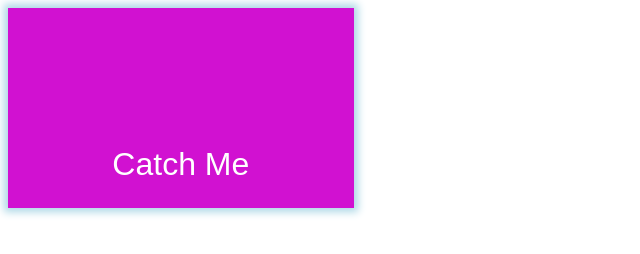
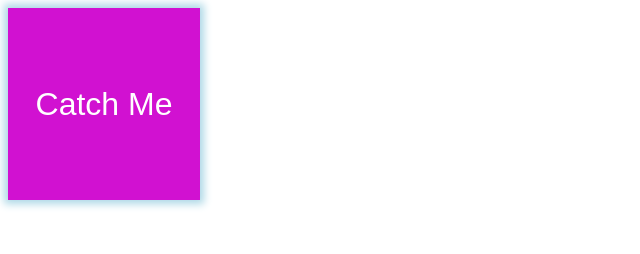
Before and after one commit to pranjaljain584/mini-projects-using-js, a plain HTML site: page Catch Me/index.html in a window 1280 px wide. Shown: the whole page, without its empty margins (0-640 px from the left). Drawn offline with Linux system fonts and the light colour scheme.

Commit message:
Add files via upload

```diff
--- a/Catch Me/styles.css
+++ b/Catch Me/styles.css
@@ -1,14 +1,17 @@
 #box{
-    height: 25vh;
-    width: 27vw;
+    height: 12rem;
+    width: 12rem;
     position: fixed;
     background-color: rgb(209, 17, 209);
     box-shadow: 0px 0px 8px 4px lightblue;
+    display: flex;
+    justify-content: center;
+    align-items: center;
 }
 
 p{
     text-align: center;
-    margin-top: 40%;
+    /* margin-top: 40%; */
     font-size: 2rem;
     font-family: sans-serif;
     color: white;
```
